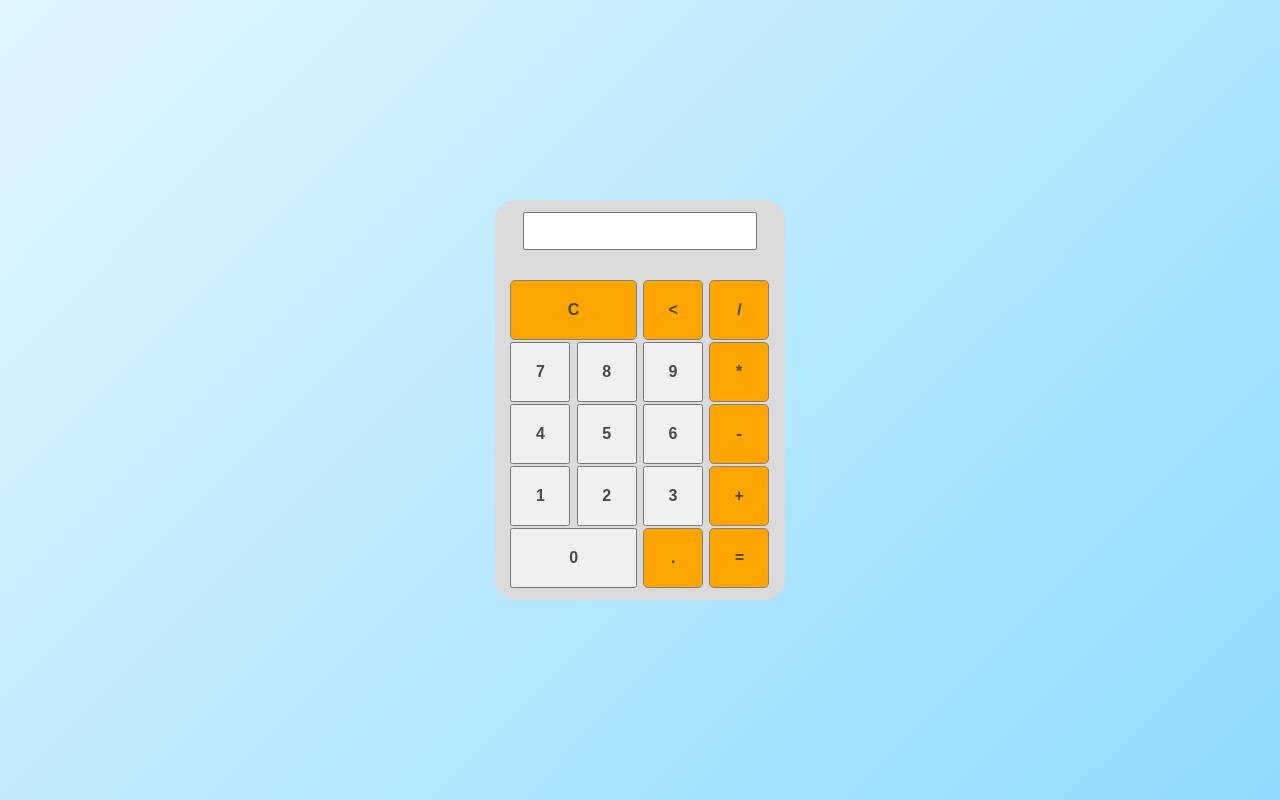
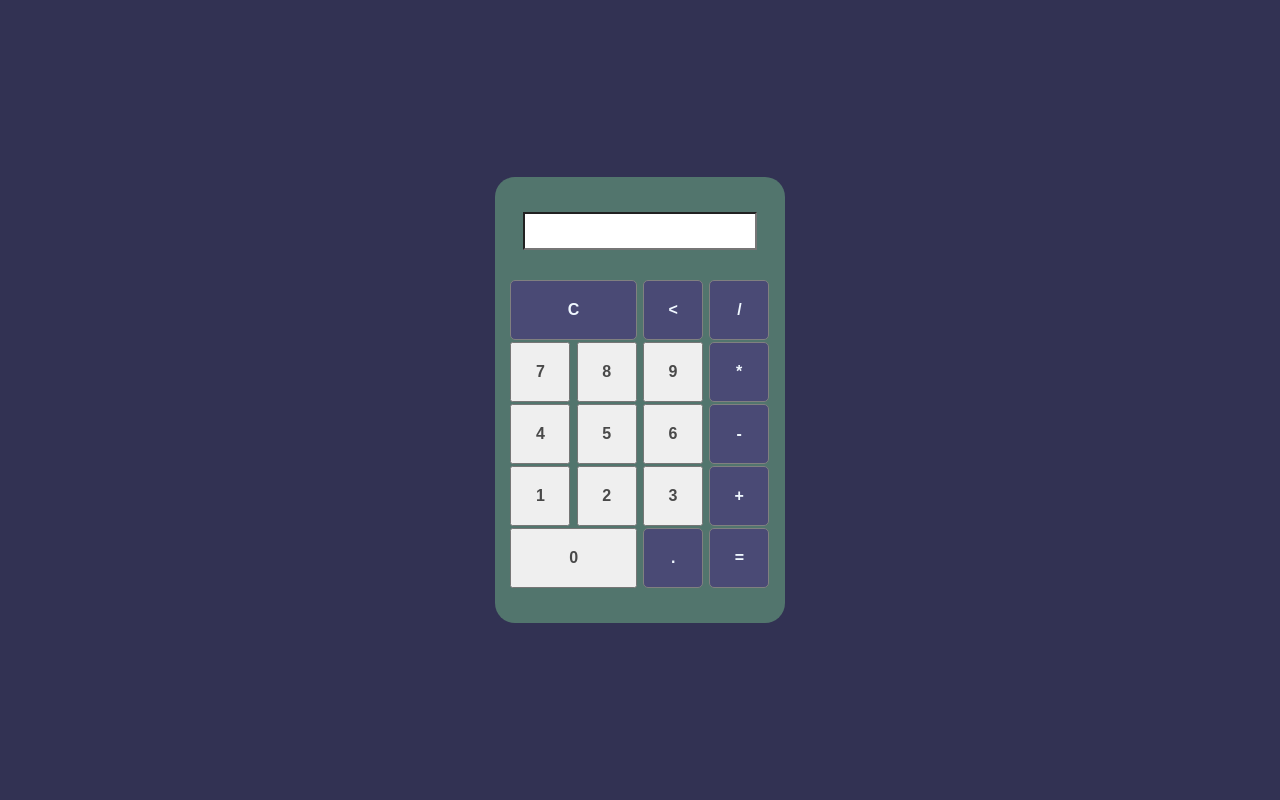
Before and after one commit to Guh-Moura/ProjetoCalculadora, a plain HTML site: page index.html in a window 1280 px wide. Drawn offline with Linux system fonts and the light colour scheme.

Commit message:
Mudanças estéticas implementadas

```diff
--- a/CSS/estilo.css
+++ b/CSS/estilo.css
@@ -6,9 +6,9 @@
 }
 
 .background {
-  width: 100;
   height: 100vh;
-  background-image: linear-gradient(135deg, rgb(224, 245, 255), rgb(142, 219, 255));
+  background-color: rgb(50, 50, 83);
+ /* background-image: linear-gradient(135deg, rgb(42, 51, 100), rgb(255, 255, 255));*/
 }
 
 .container {
@@ -25,10 +25,10 @@
   border-radius: 20px;
   justify-content: center;
   align-items: center;
-  height: 400px;
+  height: auto;
   width: 290px;
-  padding-bottom: 30px;
-  background-color: rgb(218, 218, 218);
+  padding-bottom: 20px;
+  background-color: rgb(82, 117, 109);
 }
 button {
   padding-left: 22px;
@@ -46,15 +46,16 @@ button {
   width: 7.9063rem;
 }
 .sinais {
-  background-color: orange;
+  background-color: rgb(74, 74, 117);
   border: 1px gray solid;
   border-radius: 5px;
+  color: aliceblue;
 }
 .sinais:hover {
-  background-color: rgb(231, 150, 0);
+  background-color: rgb(65, 65, 104);
 }
 .sinais:active {
-  background-color: rgb(179, 116, 0);
+  background-color: rgb(56, 56, 88);
 }
 #input {
   font-size: 30px;
@@ -62,7 +63,7 @@ button {
   margin-left: 5%;
   margin-right: 5%;
   margin-bottom: 30px;
-  margin-top: 30px;
+  margin-top: 20px;
   text-align: right;
 }
 input:focus {
--- a/JS/script.js
+++ b/JS/script.js
@@ -21,3 +21,4 @@ function calcular(){
         document.getElementById('input').value = 'Erro'
     }
 }
+document.getElementById('input').focus()
```
